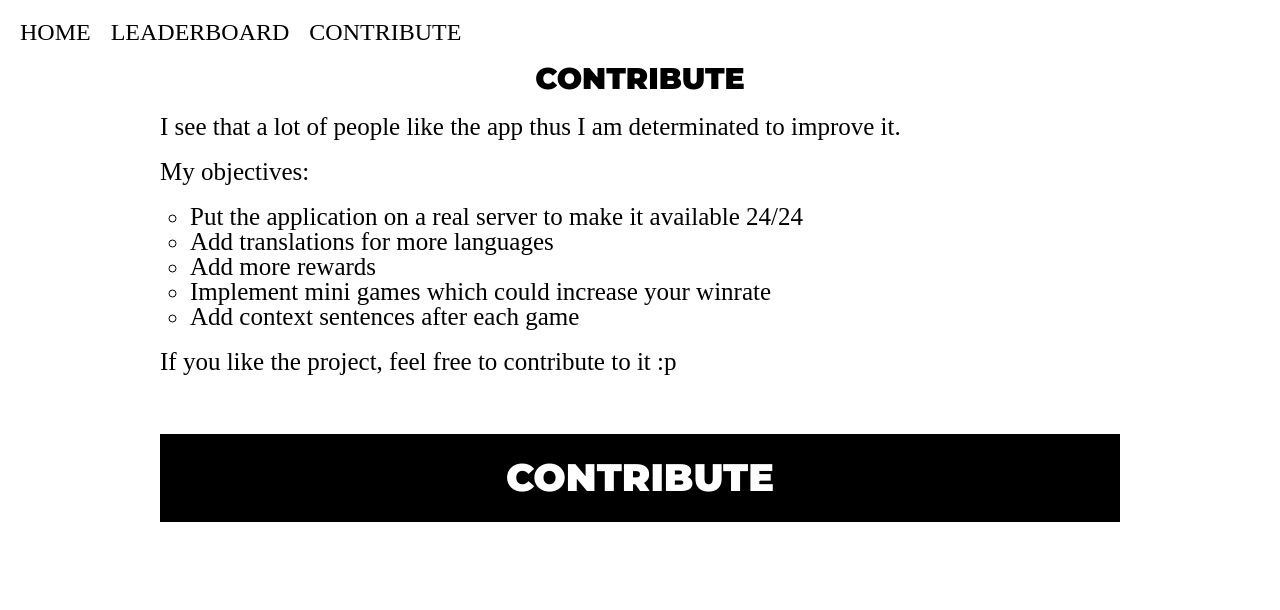
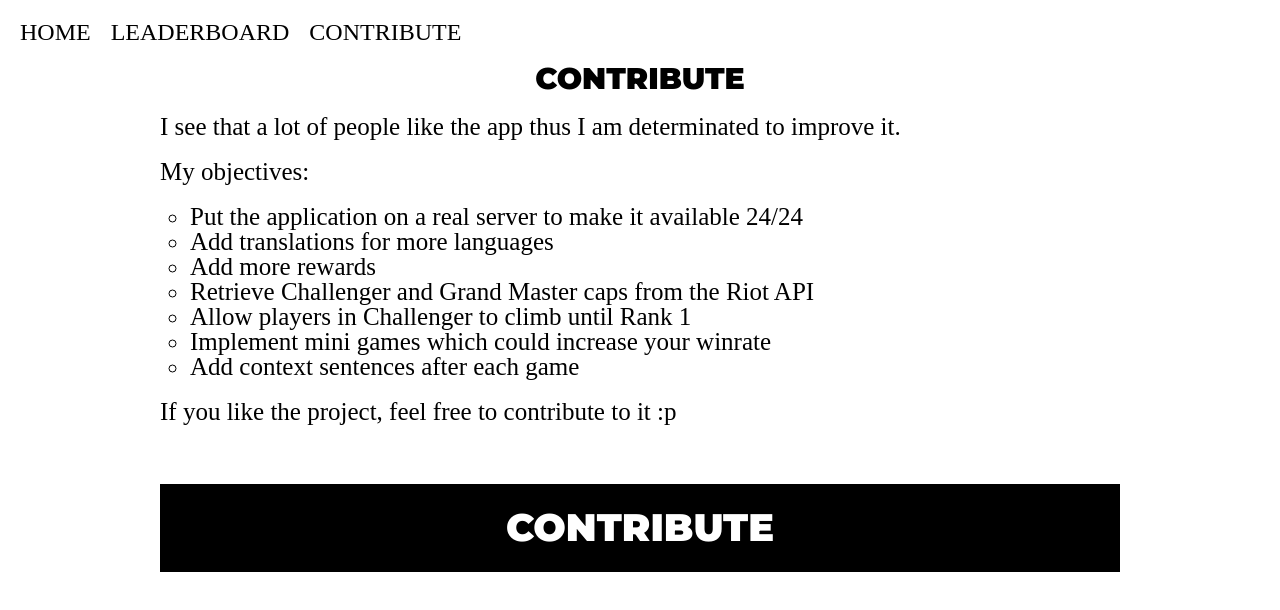
Before and after one commit to PulseAD/coinflip, a Vue app: page /contribute in a window 1280 px wide. Shown: the top 610 px of the page. Built offline with nearby package versions, Linux system fonts and the light colour scheme; a web font is replaced by a local one.

Commit message:
Adding objectives

```diff
--- a/src/views/Contribute.vue
+++ b/src/views/Contribute.vue
@@ -8,6 +8,8 @@
       <li>Put the application on a real server to make it available 24/24</li>
       <li>Add translations for more languages</li>
       <li>Add more rewards</li>
+      <li>Retrieve Challenger and Grand Master caps from the Riot API</li>
+      <li>Allow players in Challenger to climb until Rank 1</li>
       <li>Implement mini games which could increase your winrate</li>
       <li>Add context sentences after each game</li>
       </ul>
```
